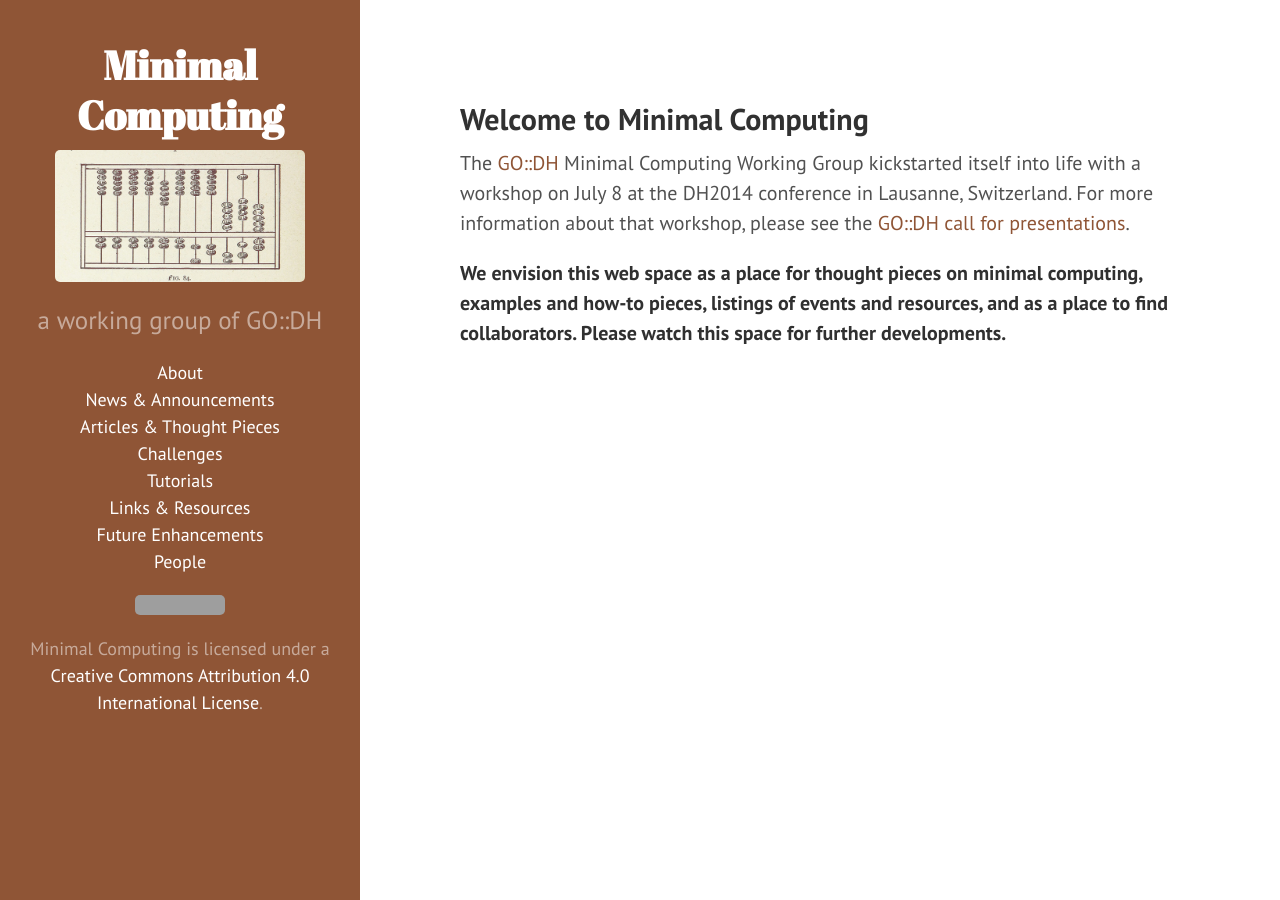
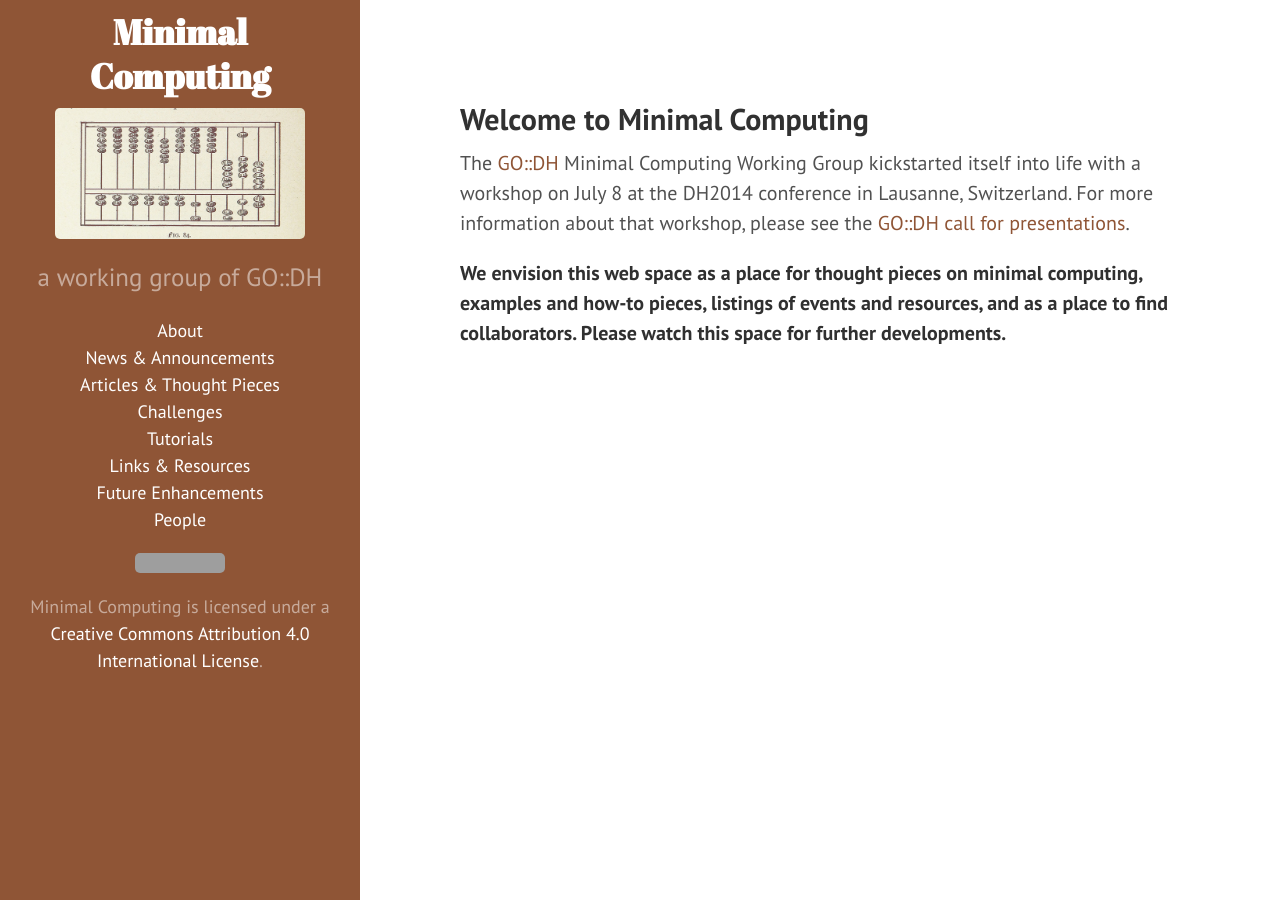
Before and after one commit to go-dh/mincomp, a Jekyll site: the page built from index.md, in a window 1280 px wide. Built offline with Jekyll 4.4.1, drawn with Linux system fonts in a browser that asks for light colours; grey boxes are pictures that could not be loaded.

Commit message:
tweak sidebar

```diff
--- a/public/css/hyde.css
+++ b/public/css/hyde.css
@@ -55,7 +55,7 @@
 
 .sidebar {
   text-align: center;
-  padding: 2rem 1rem;
+  padding: .5rem 1rem;
   color: rgba(255,255,255,.5);
   background-color: #202020;
   font-size: 18px;
@@ -81,7 +81,7 @@
   color: #fff;
   margin-top: 0;
   font-family: "Abril Fatface", serif;
-  font-size: 2.00rem;
+  font-size: 1.75rem;
 }
 
 /* Sidebar nav */
```
